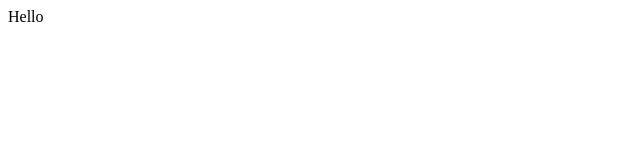
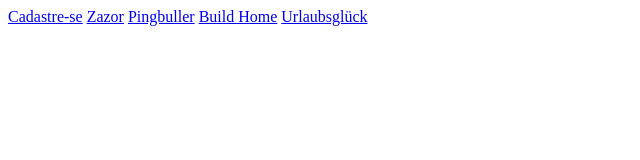
Before and after one commit to Leonel87/Leonel87.githab.io, a plain HTML site: page index.html in a window 1280 px wide. Shown: the whole page, without its empty margins (0-640 px from the left). Drawn offline with Linux system fonts and the light colour scheme.

Commit message:
Update index.html

```diff
--- a/index.html
+++ b/index.html
@@ -5,13 +5,12 @@
 	<title>Portfolio</title>
 </head>
 <body>
-Hello
-	<nav>
-		<a href=""></a>
-		<a href=""></a>
-		<a href=""></a>
-		<a href=""></a>
-		<a href=""></a>
+ 	<nav>
+		<a href="Lesson 5/index.html">Cadastre-se</a>
+		<a href="Lesson 6/index.html">Zazor</a>
+		<a href="Lesson 7-8/index.html">Pingbuller</a>
+		<a href="Lesson 19-20/index.html">Build Home</a>
+		<a href="final/index.html">Urlaubsglück</a>
 	</nav>
 </body>
 </html>
```
